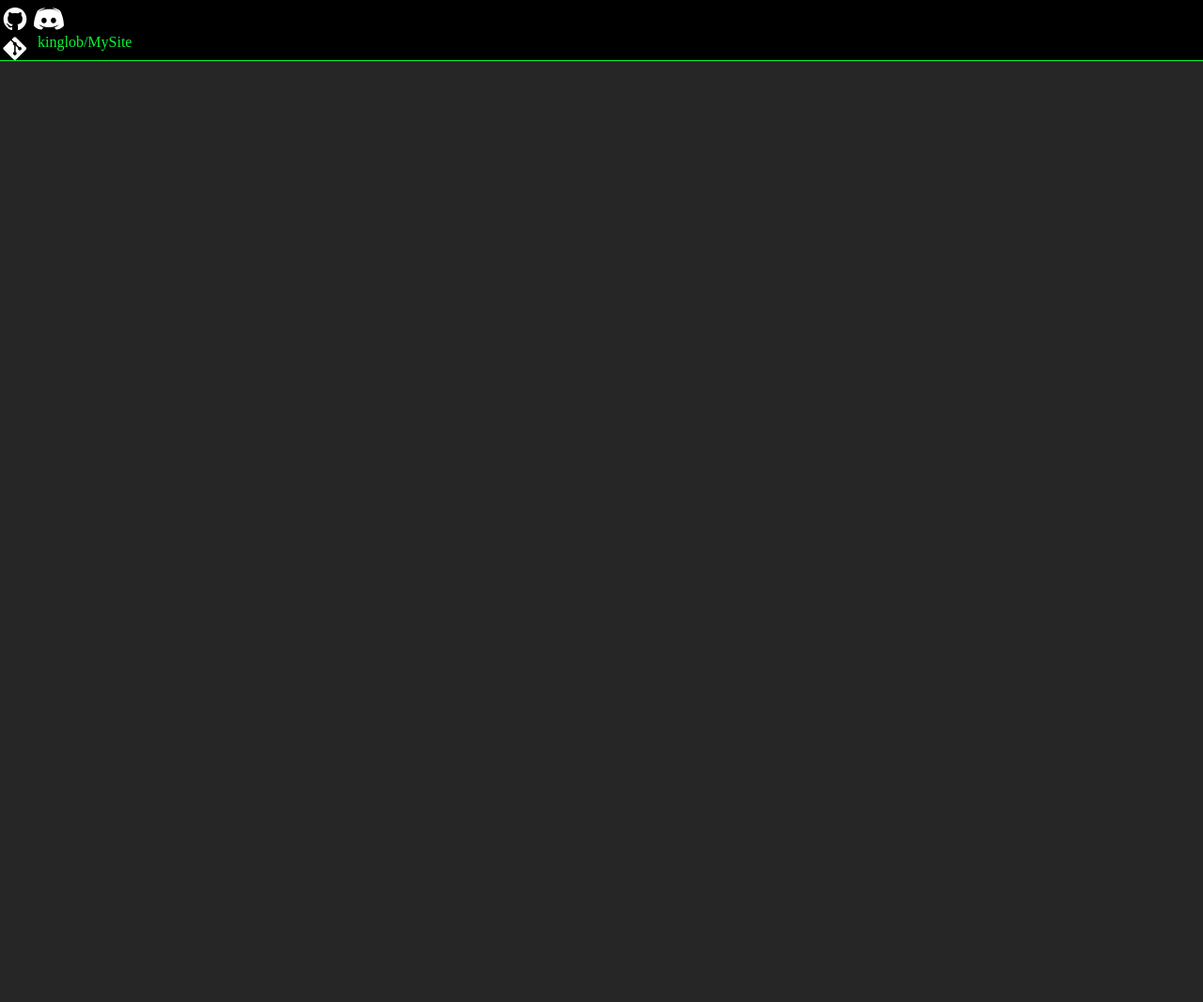
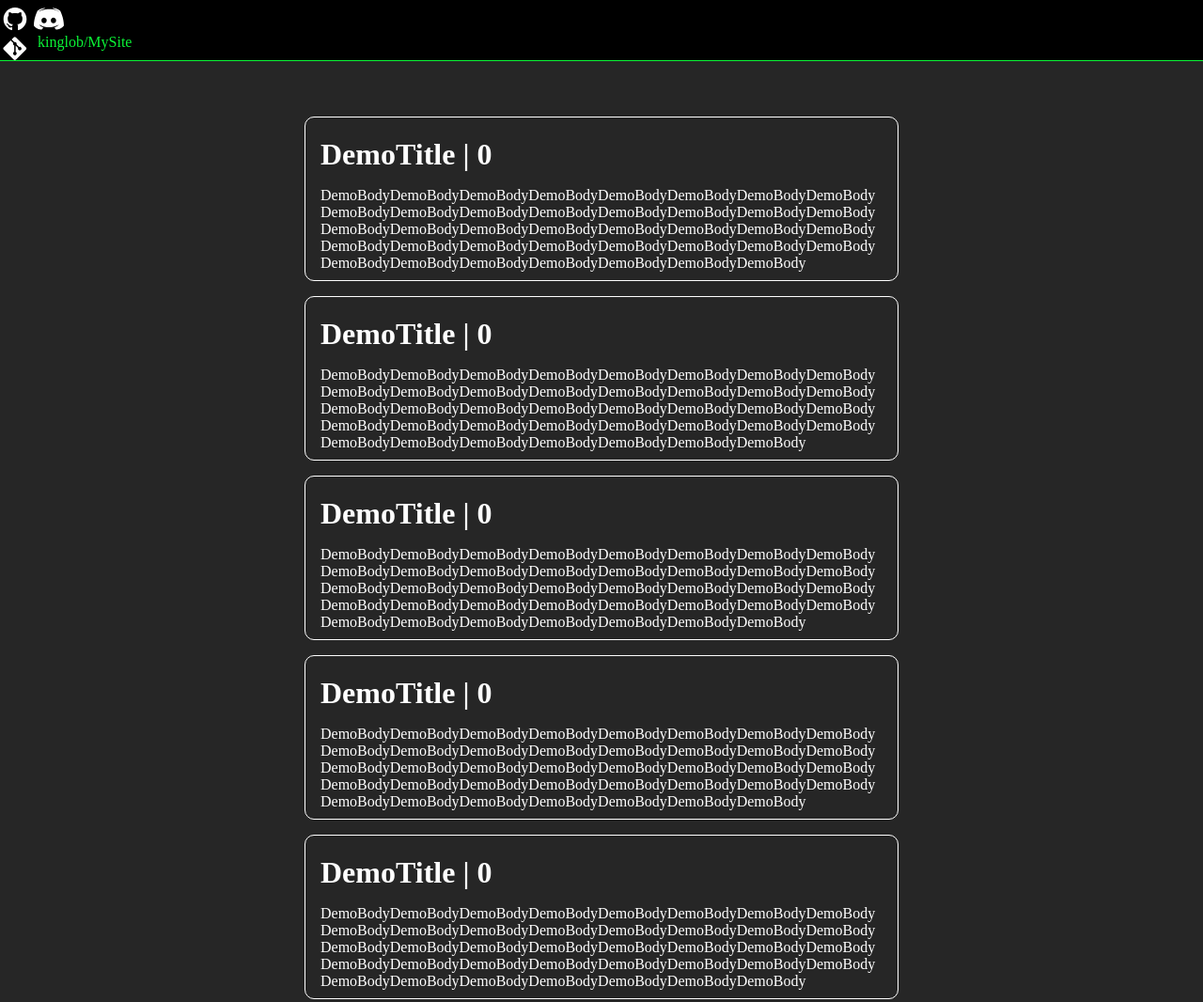
Before and after one commit to kinglob/MySite, a plain HTML site: page src/blog.html in a window 1280 px wide. Shown: the whole page at 94% size. Before the commit the page ends 800 px from the top, so only its background shows below. Drawn offline with Linux system fonts and the light colour scheme; no server answers.

Commit message:
demo post styling
Signed-off-by: kinglob <der1010101013@gmail.com>

```diff
--- a/src/scripts/blog.js
+++ b/src/scripts/blog.js
@@ -1,3 +1,5 @@
+const blogpost_container = document.getElementById("blog_posts");
+
 async function LoadBlogPage() {
   const init_response = await fetch("/api/blog/v1?isinit=1");
 
@@ -47,9 +49,10 @@ async function LoadBlogPage() {
 function CreatePostElement(postjson) {
     const postdiv = document.createElement("div");
     postdiv.id = "post";
+		postdiv.classList.add("blog_post");
 
     const title = document.createElement("h1");
-    title.textContent = postjson.title;
+    title.textContent = postjson.title + " | " + postjson.postnum;
 
     const body = document.createElement("p");
     body.textContent = postjson.body;
@@ -59,18 +62,43 @@ function CreatePostElement(postjson) {
     blogpost_container.appendChild(postdiv);
 }
 
+/*
 LoadBlogPage().then(postjsons => {
   console.log(`Recieved all post JSONs: ${postjsons}`);
-	const blogpost_container = document.getElementById("blog_posts");
 
 	for (const postjson of Object.values(postjsons)) {
     CreatePostElement(postjson);
     console.log(`Rendered post ${postjson.postnum}`);
   };
 });
+*/
 
 // blog posts have:
 // - "title"
 // - "body"
 // - "postnum"
 // render postjsons blog.html later
+
+function demo() {
+const postdiv = document.createElement("div");
+postdiv.id = "post";
+postdiv.classList.add("blog_post");
+
+const title = document.createElement("h1");
+title.textContent = "DemoTitle" + " | " + 0;
+
+const body = document.createElement("p");
+body.textContent =
+		"DemoBodyDemoBodyDemoBodyDemoBodyDemoBodyDemoBodyDemoBodyDemoBodyDemoBodyDemoBodyDemoBodyDemoBodyDemoBody" +
+		"DemoBodyDemoBodyDemoBodyDemoBodyDemoBodyDemoBodyDemoBodyDemoBodyDemoBodyDemoBodyDemoBodyDemoBodyDemoBody" +
+		"DemoBodyDemoBodyDemoBodyDemoBodyDemoBodyDemoBodyDemoBodyDemoBodyDemoBodyDemoBodyDemoBodyDemoBodyDemoBody";
+
+postdiv.appendChild(title);
+postdiv.appendChild(body);
+blogpost_container.appendChild(postdiv);
+}
+demo()
+demo()
+demo()
+demo()
+demo()
--- a/src/style.css
+++ b/src/style.css
@@ -219,3 +219,43 @@ a:active {
 	color: white;
 	margin-top: -1rem;
 }
+
+.blog_posts {
+	margin-top: 64px;
+
+	align-items: center;
+	justify-content: space-between;
+	gap: 16px;
+
+	display: flex;
+	flex-direction: column;
+}
+
+.blog_post {
+	border-style: solid;
+	border-width: 1px;
+	border-radius: 10px;
+
+	box-sizing: border-box;
+	width: 50%;
+	height: 175px;
+
+	display: flex;
+	flex-direction: column;
+}
+
+.blog_post h1 {
+	display: flex;
+	align-self: left;
+
+	margin-left: 1rem;
+	margin-bottom: 0;
+}
+
+.blog_post p {
+	display: flex;
+	align-self: left;
+	overflow-wrap: anywhere;
+	margin-left: 1rem;
+	margin-right: 1rem;
+}
```
